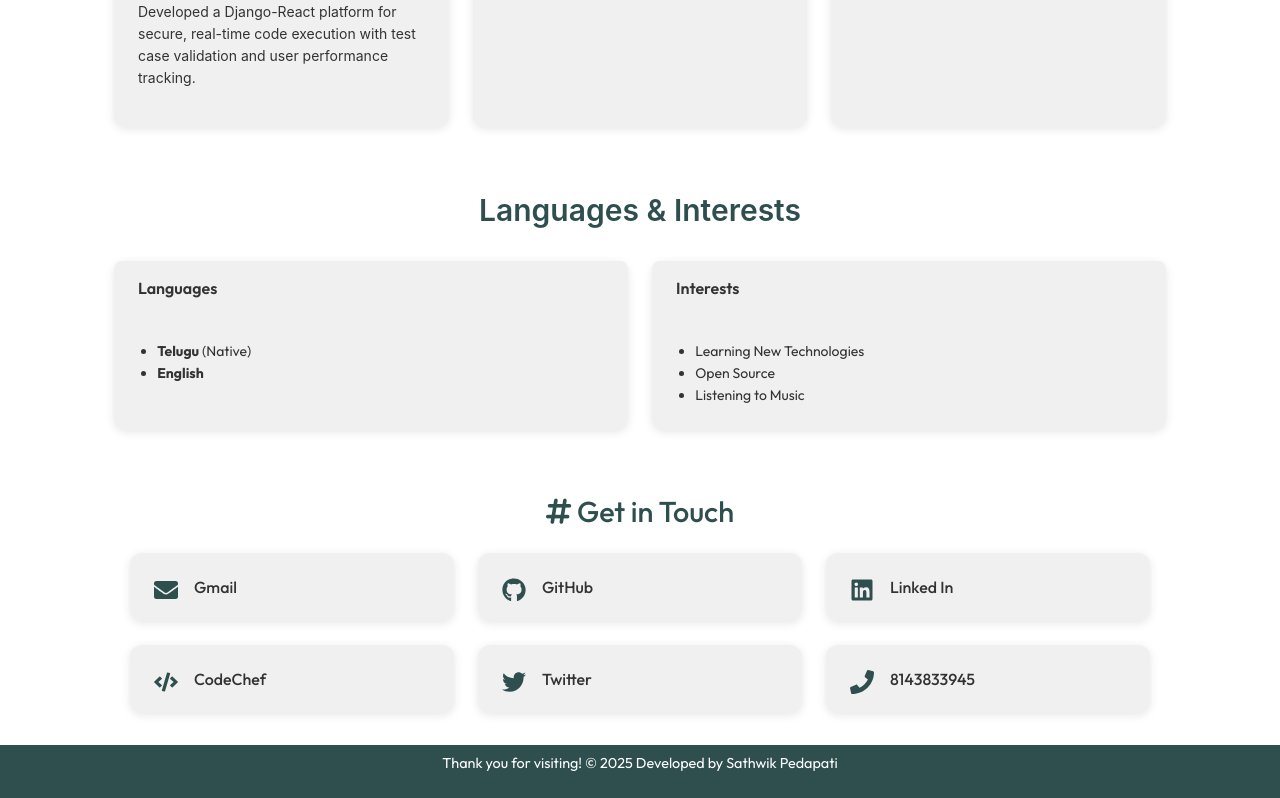
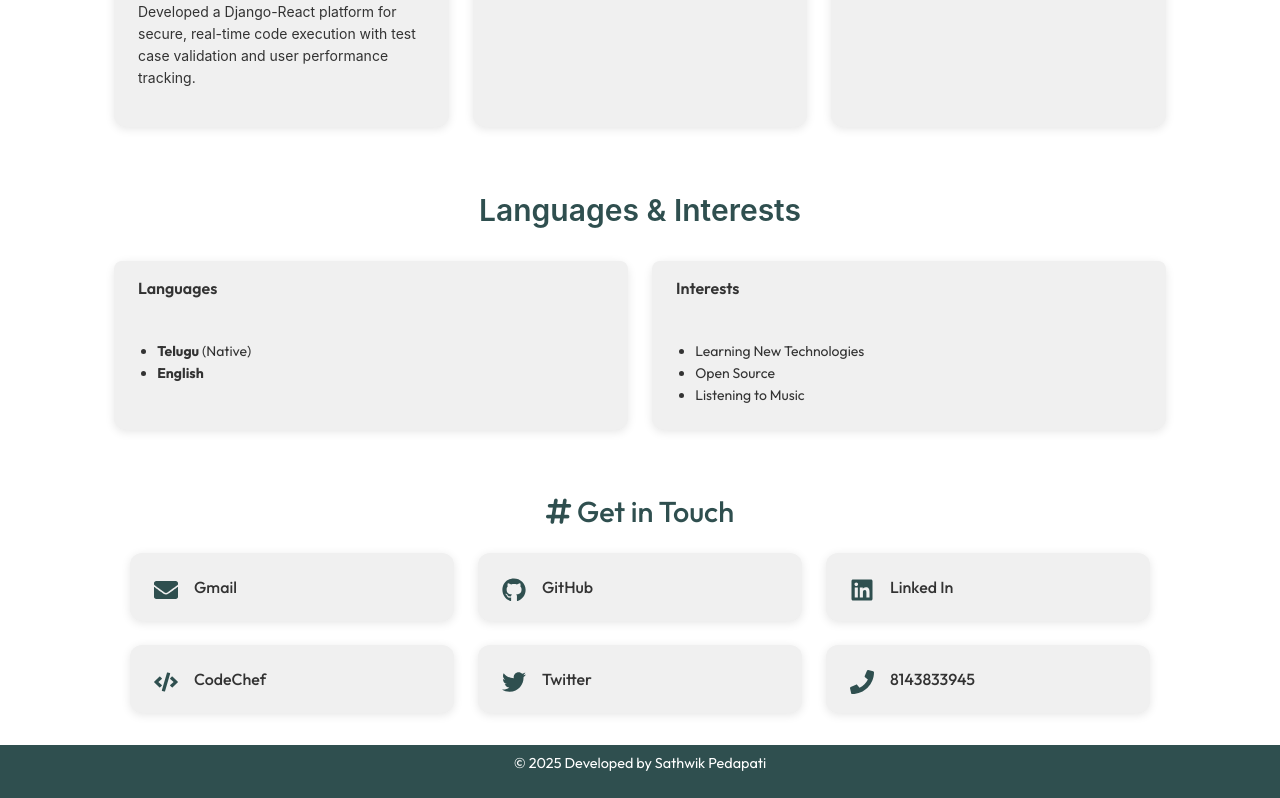
Before and after one commit to sathwikpedapati/portfolio, a React (Create React App) app: page / in a window 1280 px wide. Shown: the part 3200-3998 px from the top of the page. Built offline with nearby package versions, Linux system fonts and the light colour scheme.

Commit message:
Update Footer.js

```diff
--- a/src/components/Footer.js
+++ b/src/components/Footer.js
@@ -14,7 +14,7 @@ const Footer = ({ theme }) => {
 
   return (
     <footer style={footerStyle}>
-      <p>Thank you for visiting! &copy; {new Date().getFullYear()} Developed by Sathwik Pedapati</p>
+      <p>&copy; {new Date().getFullYear()} Developed by Sathwik Pedapati</p>
     </footer>
   );
 };
```
